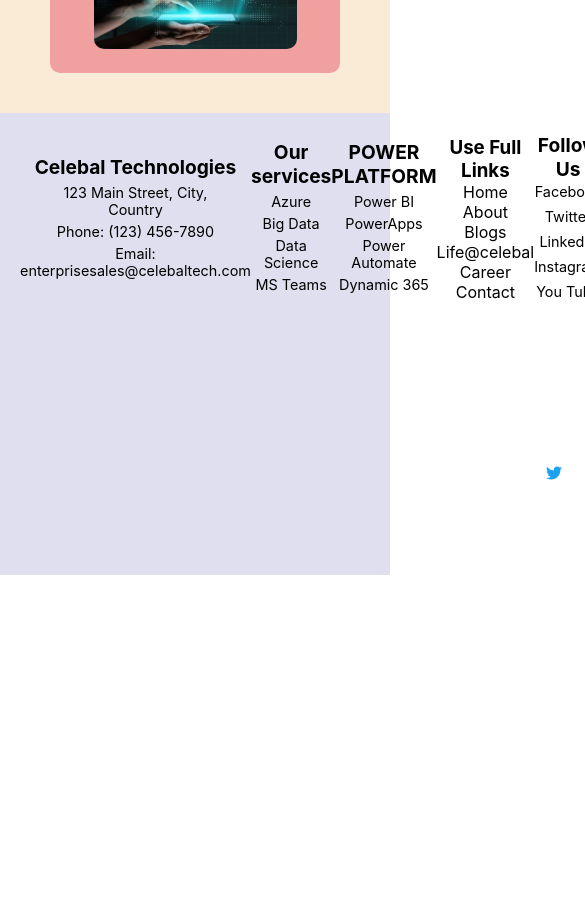
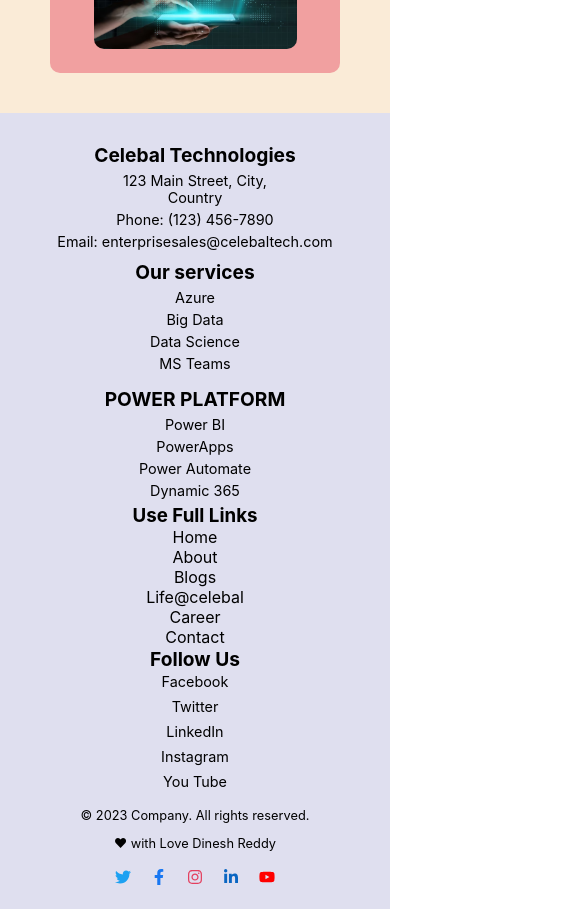
Before and after one commit to Kondrolladinesh/CSI_Project, a React (Create React App) app: page /home in a window 390 px wide. Shown: the part 1020-1929 px from the top of the page, 585 px wide, since content can reach past the window. Before the commit the page ends 1595 px from the top, so only its background shows below. Built offline with nearby package versions, Linux system fonts and the light colour scheme; sample sign-in values are in the browser's storage.

Commit message:
modified

```diff
--- a/src/Components/Footer.css
+++ b/src/Components/Footer.css
@@ -8,18 +8,27 @@
     align-items: center;
     padding: 20px;
     margin-top: 30px;
+    @media screen and (max-width:768px) {
+      height: auto;
+    }
   }
 
   /* Footer content */
   .footer-content {
     display: flex;
+    flex-direction: row;
     justify-content: space-between;
-    align-items: center;
+    /* align-items: center; */
     width: 100%;
-    /* padding: 0px 200px; */
+    @media screen and (max-width:768px) {
+      flex-direction: column;
+    }
   }
 
   /* Company info section */
+  .company-info{
+    margin-top: 10px;
+  }
   .company-info h3 {
     margin: 0;
     font-size: 1.2rem;
@@ -87,16 +96,18 @@
     flex-direction: row;
     align-items: center;
     justify-content: space-between;
+    @media screen and (max-width:768px) {
+      flex-direction: column;
+    }
   }
-  /* .footer-bottom-main div{
-    display: flex;
-    align-items: flex-end;
-  } */
 
   .footer-social-media{
     display: flex;
     align-items: flex-end;
-    margin-left: 800px;
+    margin-left: 650px;
     gap: 20px;
-    /* justify-content: space-between; */
+    @media screen and (max-width:768px) {
+      margin-left: 0px;
+      margin-top: 5px;
+    }
   }
--- a/src/Components/Footer.js
+++ b/src/Components/Footer.js
@@ -6,6 +6,7 @@
   return (
     <footer className="footer">
       <div className="footer-content">
+        <div>
           <div className="company-info">
             <h3>Celebal Technologies</h3>
             <p>123 Main Street, City,<br/> Country</p>
@@ -18,6 +19,7 @@
             <p>Big Data</p>
             <p>Data Science</p>
             <p>MS Teams</p>
+          </div>
         </div>
         <div className="company-info">
           <h3>POWER PLATFORM</h3>
```
Lines whose indentation alone changed are shown as unchanged.
